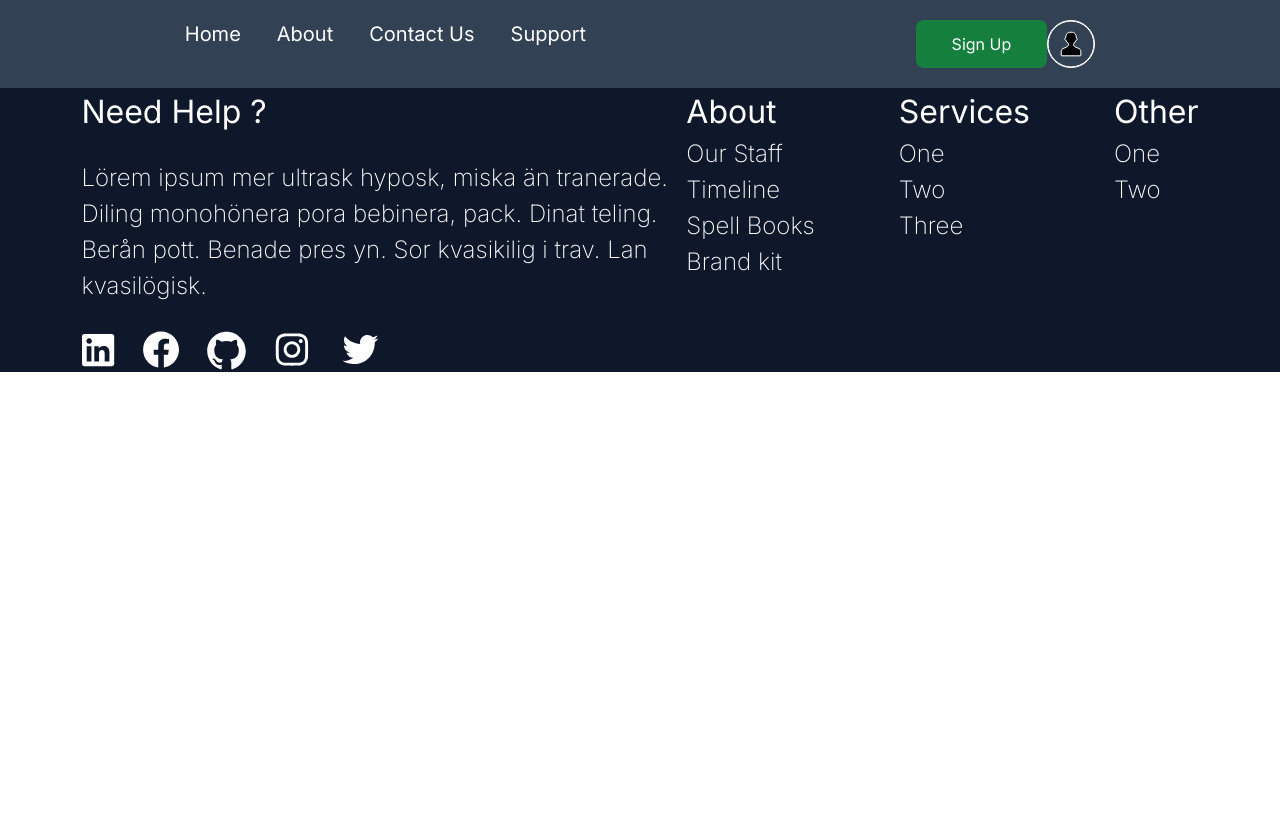
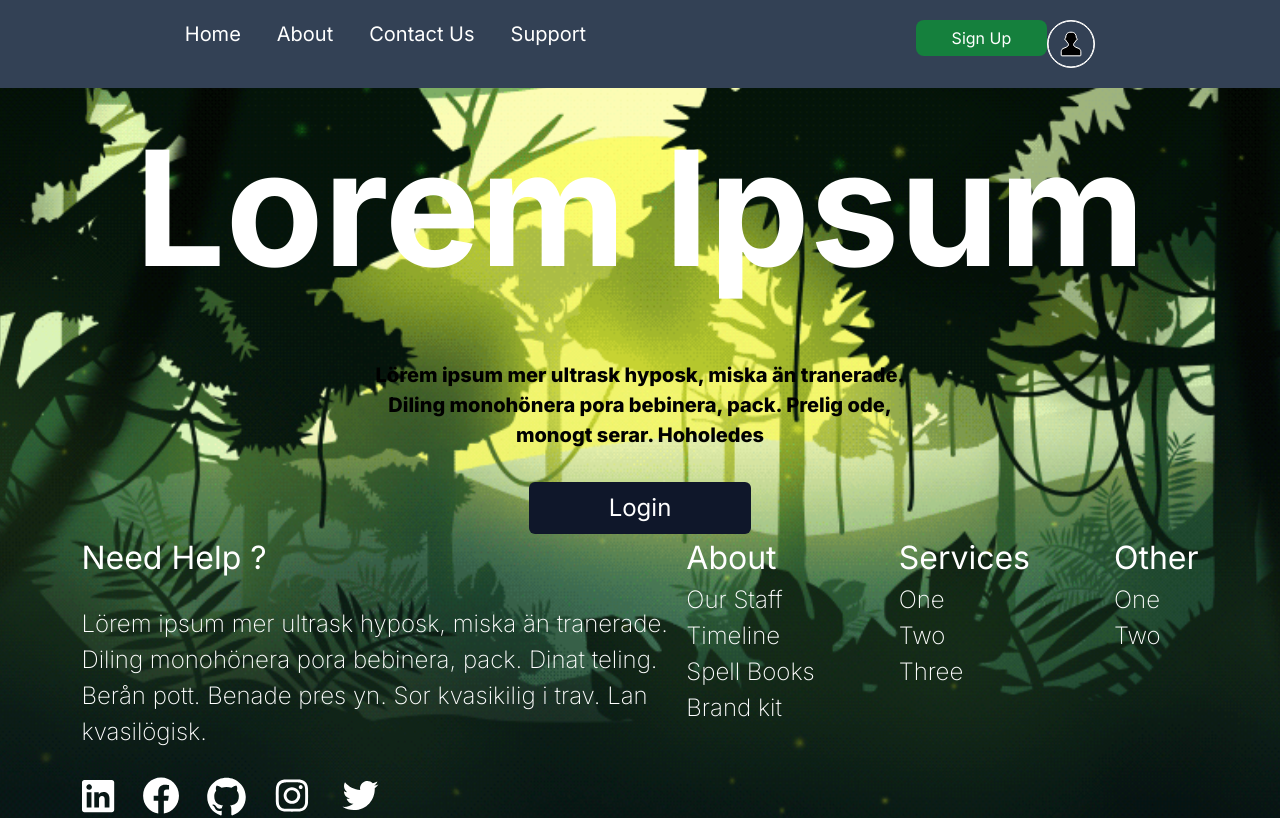
Before and after one commit to kamalnathdhekwar/WebWiz-2.0, a Next.js app: page / in a window 1280 px wide. Built offline with nearby package versions, Linux system fonts and the light colour scheme.

Commit message:
landing page , bg image fixed

```diff
--- a/src/app/layout.js
+++ b/src/app/layout.js
@@ -3,6 +3,8 @@ import "./globals.css";
 
 import Header from "@/components/Header";
 import Footer from "@/components/Footer";
+import LandingPage from "@/components/LandingPage";
+import bgImg from "../../public/bgImg.svg"
 
 const inter = Inter({ subsets: ["latin"] });
 
@@ -13,10 +15,13 @@ export const metadata = {
 
 export default function RootLayout({ children }) {
   return (
-    <html lang="en">
-      <body className={inter.className}>{children}
+    <html lang="en" className="bg-[url('../../public/bgImg.svg')]  bg-cover bg-no-repeat">
+      <body className={inter.className}>
+      {children}
+
 
       <Header/>
+      <LandingPage/>
       <Footer/>
       </body>
     </html>
--- a/src/components/Footer.js
+++ b/src/components/Footer.js
@@ -11,7 +11,7 @@ import instagram from '../../public/instagram.svg'
 function Footer() {
   return (
 
-    <div className='bg-slate-900 text-white'>
+    <div className=' text-white'>
 
         <div className='  md:flex-row  lg:px-[81px]  px-[20px]  justify-around flex flex-col'>
 
--- a/src/components/Header.js
+++ b/src/components/Header.js
@@ -23,11 +23,11 @@ function Header() {
           </div>
 
           <div className='flex  justify-between  '>
+          <Link href="/sign-up">
             <button className='cursor-pointer bg-green-700 px-9 py-[6px] rounded-lg'>
-            <Link href="/sign-up">
             <p className='cursor-pointer'>Sign Up</p>
-           </Link>
             </button>
+          </Link>
 
             <div>
             <Image src={navlogo} className='cursor-pointer'/>
--- /dev/null
+++ b/src/components/LandingPage.js
@@ -0,0 +1,29 @@
+import React from 'react'
+import Link from 'next/link'
+
+function LandingPage() {
+  return (
+    <div className="">
+        <div className="flex flex-col justify-between items-center gap-8">
+            <div className="">
+             <p className=" text-white lg:text-[160px] md:text-[120px]  sm:text-[90px] text-[60px] font-bold">Lorem Ipsum</p>
+            </div>
+
+            <div className="lg:text-black md:font-extrabold md:w-[580px] w-[400px] text-slate-100 font-bold">
+             <p className="text-center lg:text-[20px] text-[16px] ">Lörem ipsum mer ultrask hyposk, miska än tranerade. Diling monohönera pora bebinera, pack. Prelig ode, monogt serar. Hoholedes  </p>
+            </div>
+
+            <div className="">
+            <Link href="/sign-up">
+            <button className='cursor-pointer bg-slate-900 lg:px-20 lg:py-[8px]  rounded-md px-6 py-1'>
+            <p className='cursor-pointer text-white lg:text-[24px] text-[18px]'>Login</p>
+            </button>
+          </Link>
+            </div>
+
+        </div>
+    </div>
+  )
+}
+
+export default LandingPage
```
Also changed, not shown: public/bgImg.svg (added).
